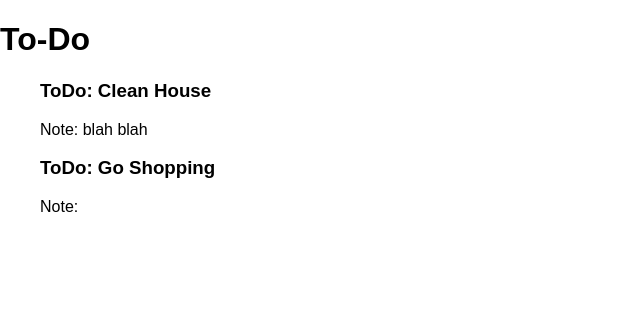
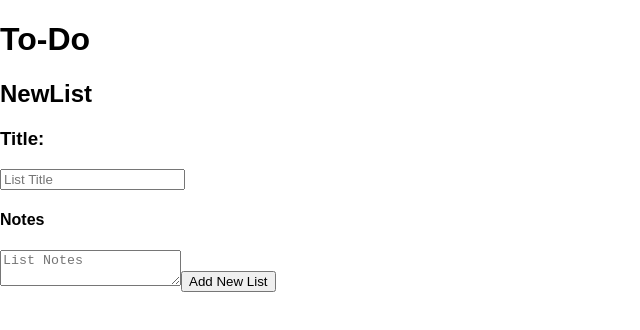
Before and after one commit to CollCrom/react-todo, a React (Create React App) app: page / in a window 1280 px wide. Shown: the top 330 px of the page, without its empty margins (0-640 px from the left). Built offline with nearby package versions, Linux system fonts and the light colour scheme.

Commit message:
got add list to work kinda

```diff
--- a/src/App.js
+++ b/src/App.js
@@ -1,27 +1,28 @@
 import React, { Component } from 'react';
 import ShowTodo from './showTodo.js';
+import NewList from './newList.js'
 
 class App extends Component {
   constructor(){
     super();
     this.state = {
-      todo:
-      [
-        {
-          title: 'Clean House',
-          note: 'blah blah'
-        },
-        {
-          title: 'Go Shopping'
-        }
-      ]
+      todo: []
     }
+  }
+  makeTodo = (list) =>{
+    console.log(list ,'list')
+    const state = this.state;
+    state.todo.push(list);
+    console.log(state.todo, 'state')
+    this.setState(state);
+    console.log(this.state.todo, 'this.state')
   }
   render() {
     return (
       <div>
         <h1>To-Do</h1>
         <ShowTodo todo={this.state.todo}/>
+        <NewList makeTodo={this.makeTodo}/>
       </div>
     );
   }
--- /dev/null
+++ b/src/newList.js
@@ -0,0 +1,41 @@
+import React, {Component} from 'react';
+
+class NewList extends Component {
+	constructor(){
+		super();
+		this.state = {
+			todo: {
+				title: '',
+				note: ''
+			}
+		}
+	}
+	handleChange = (e) => {
+		const state = this.state;
+		const title = e.currentTarget.name;
+		state.todo[title] = e.currentTarget.value;
+		this.setState(state);
+	}
+	handleSubmit = (e) =>{
+		e.preventDefault();
+		this.props.makeTodo(this.state.todo)
+		const state = this.state;
+		state.todo.title = '';
+		state.todo.note = '';
+		this.setState(state);
+	}
+	render(){
+		return(
+			<form>
+				<h2>NewList</h2>
+				<h3>Title:</h3>
+				<input name='title' type='text' onChange={this.handleChange} placeholder='List Title' value={this.state.todo.title}/>
+				<h4>Notes</h4>
+				<textarea name='note' type='text' onChange={this.handleChange} placeholder='List Notes' value={this.state.todo.note}/>
+				<button onClick={this.handleSubmit}>Add New List</button>
+			</form>
+		)
+	}
+}
+
+export default NewList;
--- a/src/showTodo.js
+++ b/src/showTodo.js
@@ -5,7 +5,8 @@ class ShowTodo extends Component {
 		const todoList = this.props.todo.map((item, i)=> {
 			return (<div key={i}>
                 <h3>ToDo: {item.title}</h3>
-                <p>Note: {item.note}</p>
+                <h4>Notes:</h4>
+                <p>{item.note}</p>
               </div>)
     });
     return (<ul>
```
